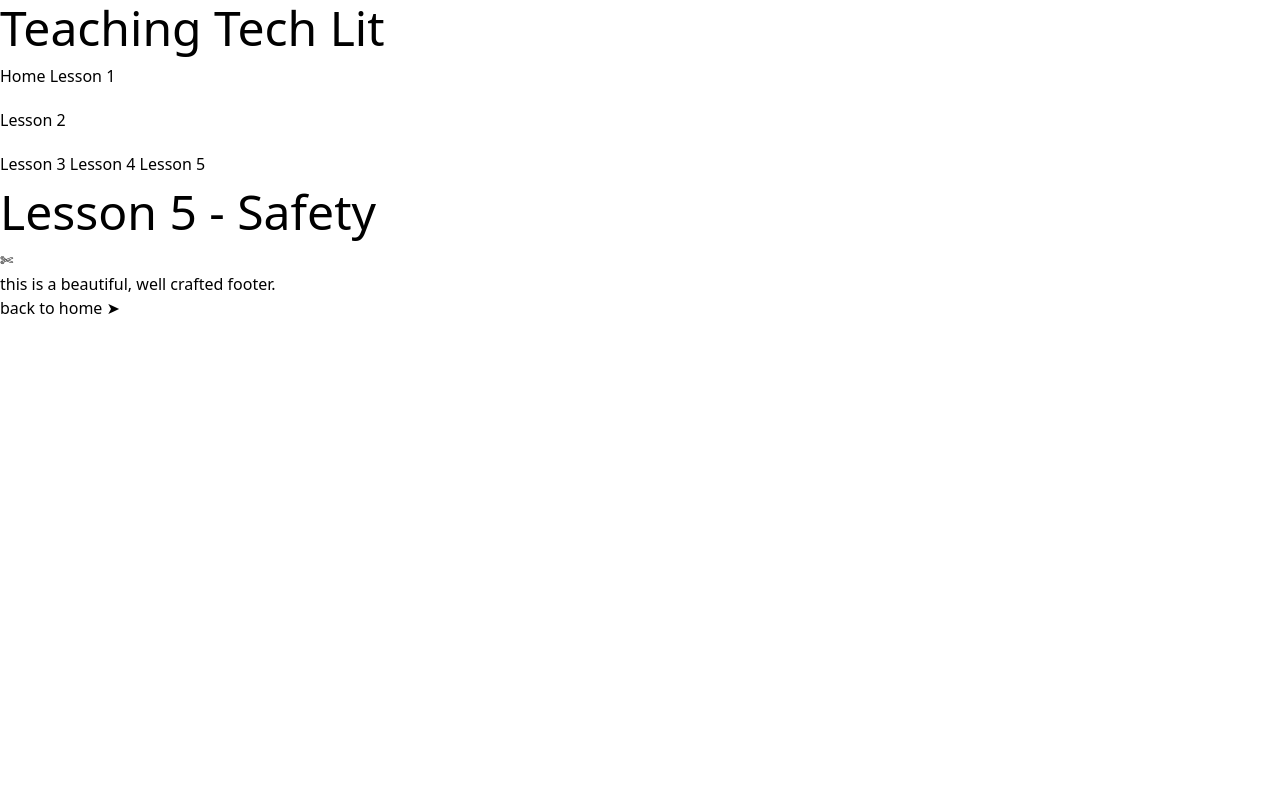
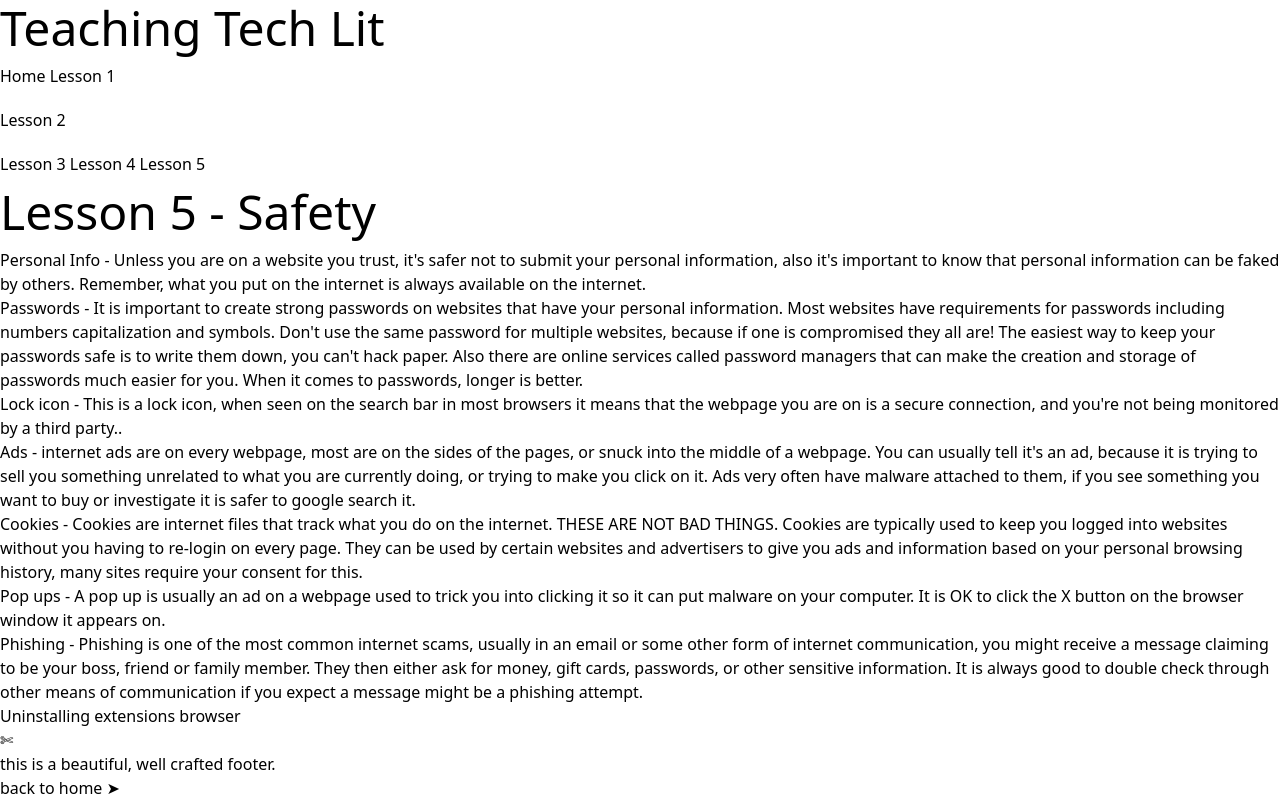
Before and after one commit to j-cleme/capstone_teaching-tech-lit, a SvelteKit app: page /safety in a window 1280 px wide. Shown: the part 432-1232 px from the top of the page. Before the commit the page ends 800 px from the top, so only its background shows below. Built offline with nearby package versions, Linux system fonts and the light colour scheme.

Commit message:
added missing content from doc

```diff
--- a/src/routes/safety/+page.svelte
+++ b/src/routes/safety/+page.svelte
@@ -7,6 +7,51 @@
 		<h1 class="text-white" id="Icons">Lesson 5 - Safety</h1>
 	</div>
 </div>
+<main>
+	<p>
+		Personal Info - Unless you are on a website you trust, it's safer not to submit your personal
+		information, also it's important to know that personal information can be faked by others.
+		Remember, what you put on the internet is always available on the internet.
+	</p>
+	<p>
+		Passwords - It is important to create strong passwords on websites that have your personal
+		information. Most websites have requirements for passwords including numbers capitalization and
+		symbols. Don't use the same password for multiple websites, because if one is compromised they
+		all are! The easiest way to keep your passwords safe is to write them down, you can't hack
+		paper. Also there are online services called password managers that can make the creation and
+		storage of passwords much easier for you. When it comes to passwords, longer is better.
+	</p>
+	<p>
+		Lock icon - This is a lock icon, when seen on the search bar in most browsers it means that the
+		webpage you are on is a secure connection, and you're not being monitored by a third party..
+	</p>
+	<p>
+		Ads - internet ads are on every webpage, most are on the sides of the pages, or snuck into the
+		middle of a webpage. You can usually tell it's an ad, because it is trying to sell you something
+		unrelated to what you are currently doing, or trying to make you click on it. Ads very often
+		have malware attached to them, if you see something you want to buy or investigate it is safer
+		to google search it.
+	</p>
+	<p>
+		Cookies - Cookies are internet files that track what you do on the internet. THESE ARE NOT BAD
+		THINGS. Cookies are typically used to keep you logged into websites without you having to
+		re-login on every page. They can be used by certain websites and advertisers to give you ads and
+		information based on your personal browsing history, many sites require your consent for this.
+	</p>
+	<p>
+		Pop ups - A pop up is usually an ad on a webpage used to trick you into clicking it so it can
+		put malware on your computer. It is OK to click the X button on the browser window it appears
+		on.
+	</p>
+	<p>
+		Phishing - Phishing is one of the most common internet scams, usually in an email or some other
+		form of internet communication, you might receive a message claiming to be your boss, friend or
+		family member. They then either ask for money, gift cards, passwords, or other sensitive
+		information. It is always good to double check through other means of communication if you
+		expect a message might be a phishing attempt.
+	</p>
+	<p>Uninstalling extensions browser</p>
+</main>
 <section class="flex items-center justify-center my-5">
 	<a
 		href="/"
```
Also changed, not shown: src/routes/accessibility/+page.svelte (+19 -0 lines), src/routes/browsers/+page.svelte (+48 -0 lines).
